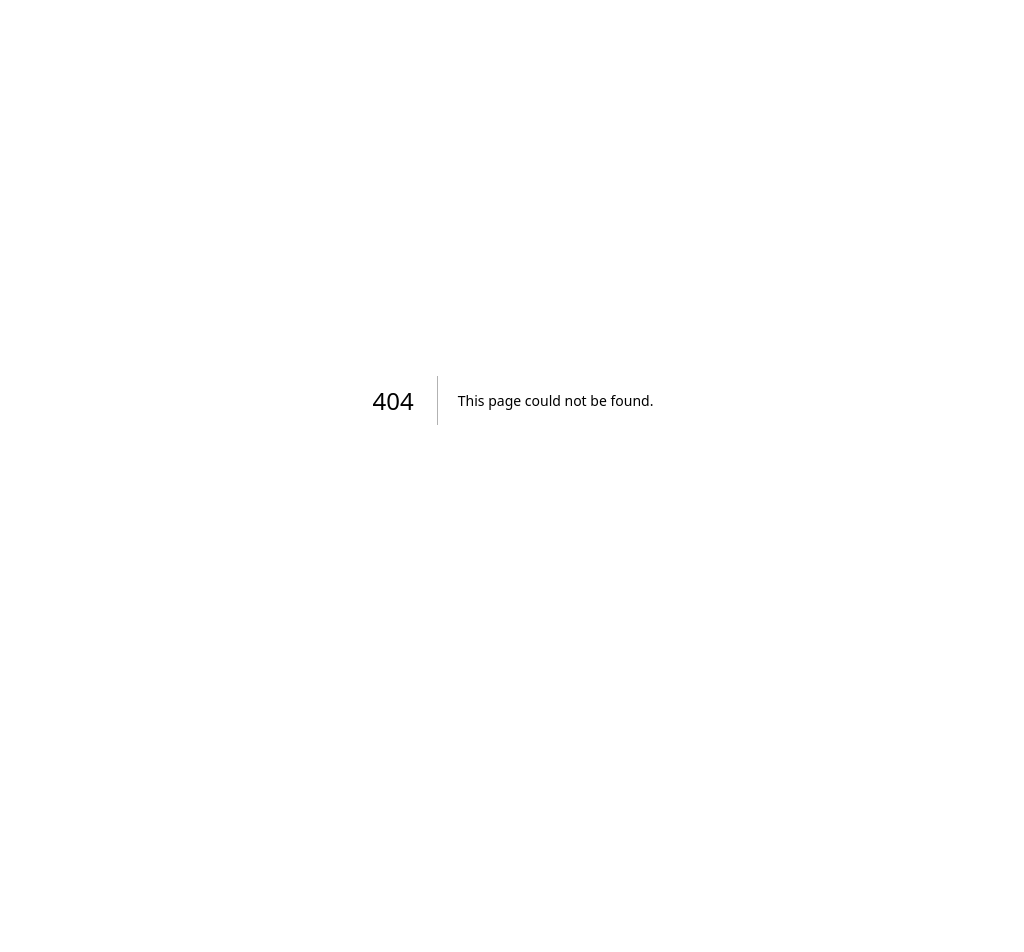
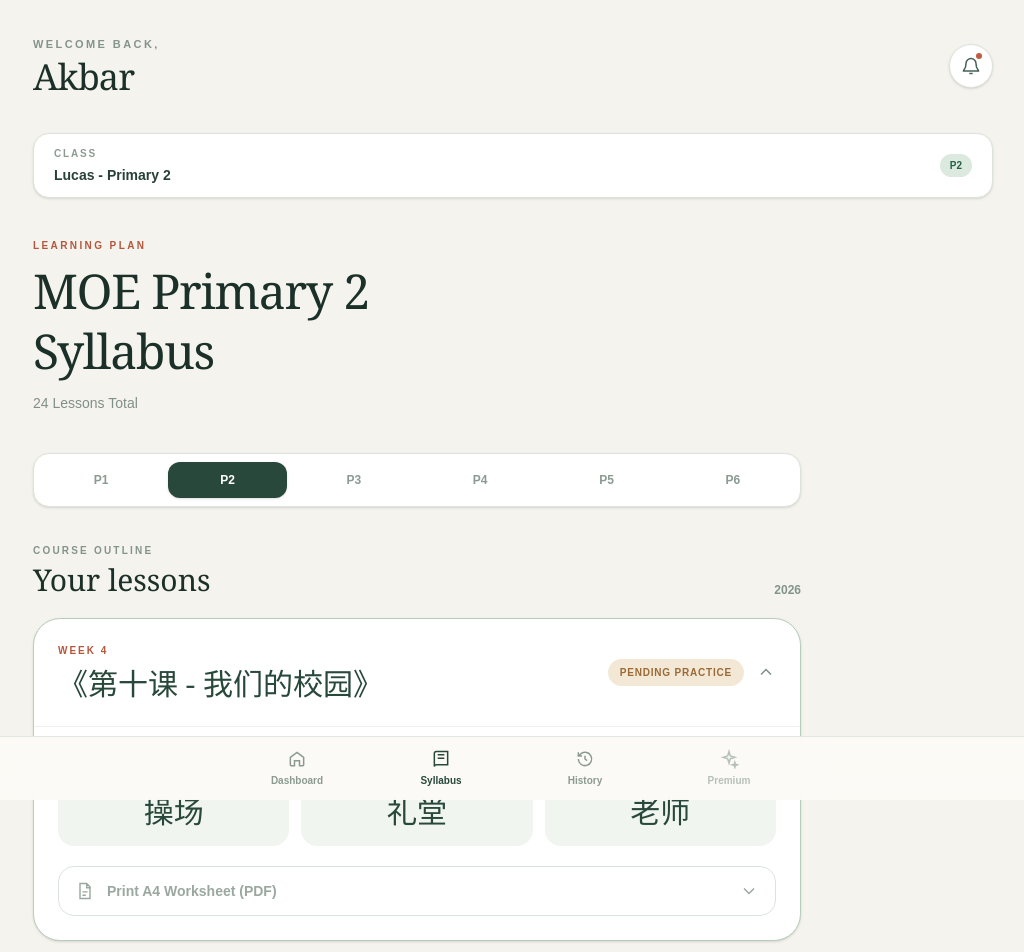
Before and after one commit to akbarhlubis/technical-test-handrwiting-grading-app, a Next.js app: page /syllabus in a window 1280 px wide. Before the commit this address had no page. Shown: the top 952 px of the page, without its empty margins (127-1151 px from the left). Before the commit the page ends 800 px from the top, so only its background shows below. Built offline with nearby package versions, Linux system fonts and the light colour scheme.

Commit message:
feat: add slicing dashboard and syllabus screens

```diff
--- a/app/page.tsx
+++ b/app/page.tsx
@@ -1,9 +1,6 @@
 import Link from "next/link";
 import BottomNavigation from "@/components/navigation/bottom-navigation";
-
-function BellIcon() {
-  return <svg viewBox="0 0 24 24" aria-hidden="true" className="h-5 w-5 fill-none stroke-current stroke-[1.8]"><path d="M18 9a6 6 0 0 0-12 0c0 7-3 7-3 9h18c0-2-3-2-3-9M10 21h4" /></svg>;
-}
+import AppHeader from "@/components/layout/app-header";
 
 function ArrowIcon() {
   return <svg viewBox="0 0 24 24" aria-hidden="true" className="h-5 w-5 fill-none stroke-current stroke-[2]"><path d="M5 12h13M13 6l6 6-6 6" /></svg>;
@@ -26,29 +23,7 @@ export default function Home() {
   return (
     <main className="min-h-screen bg-[#f5f3ed] pb-28 text-[#1b3028]">
       <div className="mx-auto max-w-5xl px-5 sm:px-8">
-        <header className="flex items-center justify-between py-7 sm:py-9">
-          <div>
-            <p className="text-[11px] font-semibold uppercase tracking-[0.22em] text-[#83948b]">Welcome back,</p>
-            <h1 className="mt-1 font-serif text-3xl tracking-tight sm:text-4xl">Sarah</h1>
-          </div>
-          <button type="button" aria-label="View notifications" className="relative flex h-11 w-11 items-center justify-center rounded-full border border-[#dce3dc] bg-white text-[#476055] shadow-sm transition hover:bg-[#edf2ed]">
-            <BellIcon />
-            <span className="absolute right-2.5 top-2 h-1.5 w-1.5 rounded-full bg-[#c15c43]" />
-          </button>
-        </header>
-
-        <section className="flex items-center justify-between rounded-2xl border border-[#dce3dc] bg-white px-4 py-3 shadow-sm sm:px-5">
-          <div>
-            <p className="text-[10px] font-semibold uppercase tracking-[0.18em] text-[#8b9b92]">Student</p>
-            <p className="mt-1 text-sm font-semibold text-[#274138]">Lucas - Primary 2</p>
-          </div>
-          <div className="flex gap-1.5" aria-label="Primary level selector">
-            {["P1", "P2", "P3", "P4", "P5", "P6"].map((level) => (
-              <span key={level} className={`hidden rounded-full px-2.5 py-1 text-[10px] font-semibold sm:inline-block ${level === "P2" ? "bg-[#dce9df] text-[#276047]" : "text-[#a1aea7]"}`}>{level}</span>
-            ))}
-            <span className="rounded-full bg-[#dce9df] px-2.5 py-1 text-[10px] font-semibold text-[#276047] sm:hidden">P2</span>
-          </div>
-        </section>
+        <AppHeader name="Akbar" />
 
         <section className="mt-6 overflow-hidden rounded-[2rem] bg-[#29483c] p-6 text-white shadow-[0_18px_45px_rgba(41,72,60,0.18)] sm:p-8">
           <div className="flex items-start justify-between gap-5">
--- /dev/null
+++ b/app/syllabus/page.tsx
@@ -0,0 +1,71 @@
+"use client";
+
+import { useState } from "react";
+import BottomNavigation from "@/components/navigation/bottom-navigation";
+import AppHeader from "@/components/layout/app-header";
+
+type Lesson = {
+  week: string;
+  title: string;
+  status: "Pending Practice" | "Completed" | "Needs Revision";
+  score?: string;
+  vocabulary?: string[];
+};
+
+const levels = ["P1", "P2", "P3", "P4", "P5", "P6"];
+const lessons: Lesson[] = [
+  { week: "Week 4", title: "《第十课 - 我们的校园》", status: "Pending Practice", vocabulary: ["操场", "礼堂", "老师"] },
+  { week: "Week 3", title: "《第九课 - 我的家》", status: "Completed", score: "80%" },
+  { week: "Week 5", title: "《第十一课 - 快乐的一天》", status: "Needs Revision" },
+];
+
+function ChevronIcon({ expanded }: { expanded: boolean }) {
+  return <svg viewBox="0 0 24 24" aria-hidden="true" className={`h-5 w-5 fill-none stroke-current stroke-[1.8] transition-transform ${expanded ? "rotate-180" : ""}`}><path d="m6 9 6 6 6-6" /></svg>;
+}
+
+function FileIcon() {
+  return <svg viewBox="0 0 24 24" aria-hidden="true" className="h-5 w-5 fill-none stroke-current stroke-[1.7]"><path d="M6 3h8l4 4v14H6zM14 3v5h5M9 13h6M9 17h4" /></svg>;
+}
+
+function StatusPill({ lesson }: { lesson: Lesson }) {
+  const styles = lesson.status === "Completed" ? "bg-[#e2eee3] text-[#347052]" : lesson.status === "Needs Revision" ? "bg-[#f7e2d9] text-[#a84d39]" : "bg-[#f3e8d5] text-[#9b6a37]";
+  return <span className={`rounded-full px-3 py-1.5 text-[10px] font-bold uppercase tracking-[0.08em] ${styles}`}>{lesson.status}{lesson.score ? ` (${lesson.score})` : ""}</span>;
+}
+
+export default function SyllabusPage() {
+  const [expandedWeek, setExpandedWeek] = useState("Week 4");
+
+  return (
+    <main className="min-h-screen bg-[#f5f3ed] pb-32 text-[#1b3028]">
+      <div className="mx-auto max-w-5xl px-5 sm:px-8">
+        <AppHeader name="Akbar" />
+        <div className="max-w-3xl">
+        <header className="py-8 sm:py-10">
+          <div><p className="text-[10px] font-semibold uppercase tracking-[0.24em] text-[#b5573d]">Learning plan</p><h1 className="mt-2 font-serif text-4xl leading-tight tracking-tight sm:text-5xl">MOE Primary 2<br />Syllabus</h1><p className="mt-3 text-sm text-[#809087]">24 Lessons Total</p></div>
+        </header>
+
+        <section aria-label="Primary level selector" className="grid grid-cols-6 gap-2 rounded-2xl border border-[#dce3dc] bg-white p-2 shadow-sm">
+          {levels.map((level) => <button key={level} type="button" aria-pressed={level === "P2"} className={`rounded-xl py-2.5 text-xs font-bold transition ${level === "P2" ? "bg-[#29483c] text-white shadow-sm" : "text-[#8b9b92] hover:bg-[#edf2ed]"}`}>{level}</button>)}
+        </section>
+
+        <section className="mt-9">
+          <div className="flex items-end justify-between"><div><p className="text-[10px] font-semibold uppercase tracking-[0.22em] text-[#83948b]">Course outline</p><h2 className="mt-1 font-serif text-3xl">Your lessons</h2></div><span className="text-xs font-semibold text-[#83948b]">2026</span></div>
+          <div className="mt-5 space-y-4">
+            {lessons.map((lesson) => {
+              const expanded = expandedWeek === lesson.week;
+              return <article key={lesson.week} className={`overflow-hidden rounded-[1.7rem] border bg-white shadow-sm transition ${expanded ? "border-[#b7cdbc]" : "border-[#dce3dc]"}`}>
+                <button type="button" aria-expanded={expanded} onClick={() => setExpandedWeek(expanded ? "" : lesson.week)} className="flex w-full items-center justify-between gap-4 p-5 text-left sm:p-6">
+                  <div className="min-w-0"><p className="text-[10px] font-bold uppercase tracking-[0.2em] text-[#b5573d]">{lesson.week}</p><h3 className="mt-2 truncate font-serif text-2xl text-[#29483c] sm:text-3xl">{lesson.title}</h3></div>
+                  <div className="flex shrink-0 items-center gap-3 text-[#809087]"><StatusPill lesson={lesson} /><ChevronIcon expanded={expanded} /></div>
+                </button>
+                {expanded && lesson.vocabulary && <div className="border-t border-[#edf0eb] px-5 pb-5 pt-5 sm:px-6 sm:pb-6"><p className="text-[10px] font-semibold uppercase tracking-[0.18em] text-[#83948b]">Vocabulary to practise</p><div className="mt-4 grid grid-cols-3 gap-2 sm:gap-3">{lesson.vocabulary.map((word) => <div key={word} className="rounded-2xl bg-[#f1f5ef] px-2 py-4 text-center font-serif text-2xl text-[#29483c] sm:text-3xl">{word}</div>)}</div><button type="button" disabled aria-label="Print A4 worksheet PDF is not available yet" className="mt-5 flex w-full cursor-not-allowed items-center justify-between rounded-2xl border border-[#dce3dc] px-4 py-3.5 text-left text-sm font-semibold text-[#9aa8a0]"><span className="flex items-center gap-3"><FileIcon />Print A4 Worksheet (PDF)</span><ChevronIcon expanded={false} /></button></div>}
+              </article>;
+            })}
+          </div>
+        </section>
+        </div>
+      </div>
+      <BottomNavigation activeItem="syllabus" />
+    </main>
+  );
+}
--- /dev/null
+++ b/components/layout/app-header.tsx
@@ -0,0 +1,23 @@
+type AppHeaderProps = {
+  name: string;
+  showStudentCard?: boolean;
+  studentName?: string;
+  level?: string;
+};
+
+function BellIcon() {
+  return <svg viewBox="0 0 24 24" aria-hidden="true" className="h-5 w-5 fill-none stroke-current stroke-[1.8]"><path d="M18 9a6 6 0 0 0-12 0c0 7-3 7-3 9h18c0-2-3-2-3-9M10 21h4" /></svg>;
+}
+
+export default function AppHeader({ name, showStudentCard = true, studentName = "Lucas - Primary 2", level = "P2" }: AppHeaderProps) {
+  return <>
+    <header className="flex items-center justify-between py-7 sm:py-9">
+      <div><p className="text-[11px] font-semibold uppercase tracking-[0.22em] text-[#83948b]">Welcome back,</p><h1 className="mt-1 font-serif text-3xl tracking-tight sm:text-4xl">{name}</h1></div>
+      <button type="button" aria-label="View notifications" className="relative flex h-11 w-11 shrink-0 items-center justify-center rounded-full border border-[#dce3dc] bg-white text-[#476055] shadow-sm transition hover:bg-[#edf2ed]"><BellIcon /><span className="absolute right-2.5 top-2 h-1.5 w-1.5 rounded-full bg-[#c15c43]" /></button>
+    </header>
+    {showStudentCard && <section className="flex items-center justify-between rounded-2xl border border-[#dce3dc] bg-white px-4 py-3 shadow-sm sm:px-5">
+      <div><p className="text-[10px] font-semibold uppercase tracking-[0.18em] text-[#8b9b92]">Class</p><p className="mt-1 text-sm font-semibold text-[#274138]">{studentName}</p></div>
+      <span className="rounded-full bg-[#dce9df] px-2.5 py-1 text-[10px] font-semibold text-[#276047]">{level}</span>
+    </section>}
+  </>;
+}
--- a/components/navigation/bottom-navigation.tsx
+++ b/components/navigation/bottom-navigation.tsx
@@ -1,6 +1,7 @@
 import Link from "next/link";
 
 type NavigationIconProps = { active?: boolean };
+type BottomNavigationProps = { activeItem?: "dashboard" | "syllabus" | "history" };
 
 function HomeIcon({ active }: NavigationIconProps) {
   return <svg viewBox="0 0 24 24" aria-hidden="true" className={`h-5 w-5 ${active ? "fill-current" : "fill-none stroke-current stroke-[1.8]"}`}><path d="m4 10 8-6 8 6v9a1 1 0 0 1-1 1h-4v-6H9v6H5a1 1 0 0 1-1-1v-9Z" /></svg>;
@@ -18,6 +19,10 @@ function SparkIcon() {
   return <svg viewBox="0 0 24 24" aria-hidden="true" className="h-5 w-5 fill-none stroke-current stroke-[1.8]"><path d="m12 3 1.6 5.4L19 10l-5.4 1.6L12 17l-1.6-5.4L5 10l5.4-1.6L12 3ZM19 16l.7 2.3L22 19l-2.3.7L19 22l-.7-2.3L16 19l2.3-.7L19 16Z" /></svg>;
 }
 
-export default function BottomNavigation() {
-  return <nav aria-label="Primary navigation" className="fixed bottom-0 left-0 right-0 z-20 border-t border-[#e0e7df] bg-[#fbfaf6]/95 px-5 pb-[max(0.75rem,env(safe-area-inset-bottom))] pt-3 backdrop-blur-md"><div className="mx-auto grid max-w-xl grid-cols-4"><Link href="/" aria-current="page" className="flex flex-col items-center gap-1 text-[#29483c]"><HomeIcon active /><span className="text-[10px] font-bold">Dashboard</span></Link><Link href="/syllabus" className="flex flex-col items-center gap-1 text-[#8b9b92] transition hover:text-[#29483c]"><BookIcon /><span className="text-[10px] font-semibold">Syllabus</span></Link><Link href="/results" className="flex flex-col items-center gap-1 text-[#8b9b92] transition hover:text-[#29483c]"><HistoryIcon /><span className="text-[10px] font-semibold">History</span></Link><button type="button" disabled aria-label="Premium is not available yet" className="flex cursor-not-allowed flex-col items-center gap-1 text-[#b7c0ba]"><SparkIcon /><span className="text-[10px] font-semibold">Premium</span></button></div></nav>;
+export default function BottomNavigation({ activeItem = "dashboard" }: BottomNavigationProps) {
+  const dashboardActive = activeItem === "dashboard";
+  const syllabusActive = activeItem === "syllabus";
+  const historyActive = activeItem === "history";
+
+  return <nav aria-label="Primary navigation" className="fixed bottom-0 left-0 right-0 z-20 border-t border-[#e0e7df] bg-[#fbfaf6]/95 px-5 pb-[max(0.75rem,env(safe-area-inset-bottom))] pt-3 backdrop-blur-md"><div className="mx-auto grid max-w-xl grid-cols-4"><Link href="/" aria-current={dashboardActive ? "page" : undefined} className={`flex flex-col items-center gap-1 transition ${dashboardActive ? "text-[#29483c]" : "text-[#8b9b92] hover:text-[#29483c]"}`}><HomeIcon active={dashboardActive} /><span className={`text-[10px] ${dashboardActive ? "font-bold" : "font-semibold"}`}>Dashboard</span></Link><Link href="/syllabus" aria-current={syllabusActive ? "page" : undefined} className={`flex flex-col items-center gap-1 transition ${syllabusActive ? "text-[#29483c]" : "text-[#8b9b92] hover:text-[#29483c]"}`}><BookIcon /><span className={`text-[10px] ${syllabusActive ? "font-bold" : "font-semibold"}`}>Syllabus</span></Link><Link href="/results" aria-current={historyActive ? "page" : undefined} className={`flex flex-col items-center gap-1 transition ${historyActive ? "text-[#29483c]" : "text-[#8b9b92] hover:text-[#29483c]"}`}><HistoryIcon /><span className={`text-[10px] ${historyActive ? "font-bold" : "font-semibold"}`}>History</span></Link><button type="button" disabled aria-label="Premium is not available yet" className="flex cursor-not-allowed flex-col items-center gap-1 text-[#b7c0ba]"><SparkIcon /><span className="text-[10px] font-semibold">Premium</span></button></div></nav>;
 }
```
Also changed, not shown: 1 other file (tests, documents, lock files or other folders).
